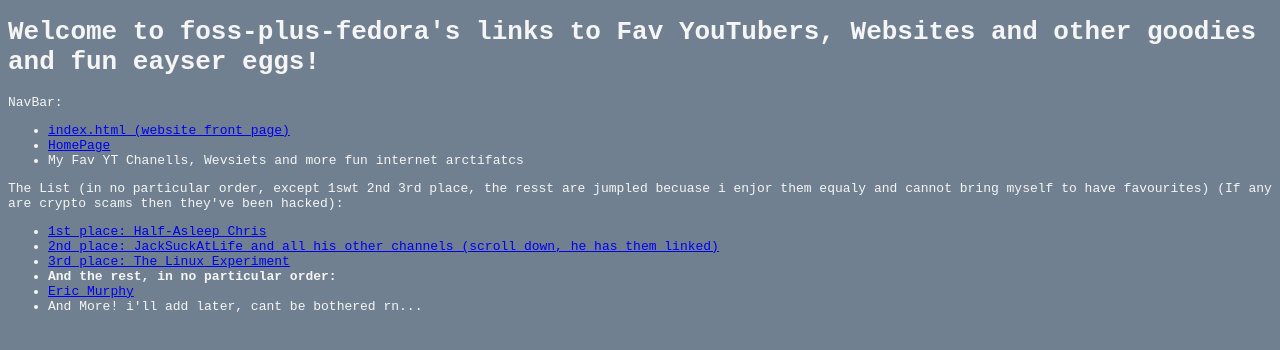
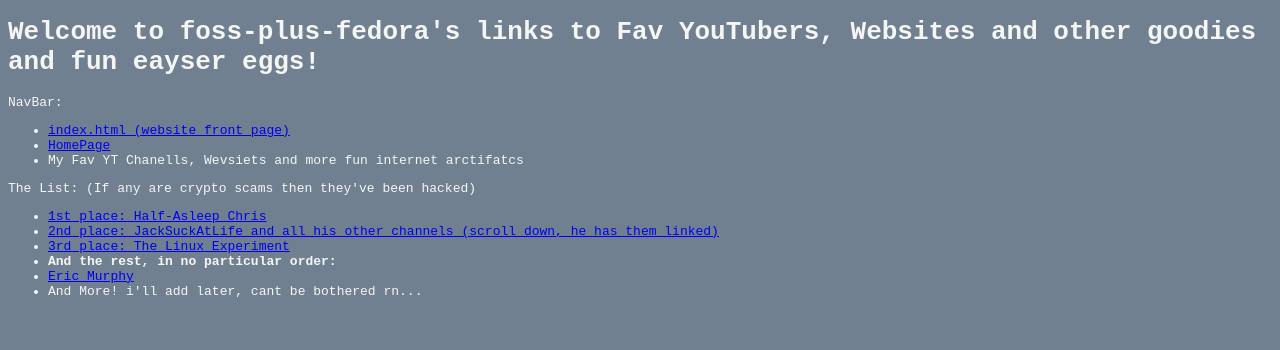
Before and after one commit to foss-plus-fedora/foss-plus-fedora.github.io, a plain HTML site: page links.html in a window 1280 px wide. Drawn offline with Linux system fonts and the light colour scheme.

Commit message:
Update links.html

```diff
--- a/links.html
+++ b/links.html
@@ -14,7 +14,7 @@
       <li><a href='home.html'>HomePage</a></li>
       <li>My Fav YT Chanells, Wevsiets and more fun internet arctifatcs</li>
     </ul>
-    <p>The List (in no particular order, except 1swt 2nd 3rd place, the resst are jumpled becuase i enjor them equaly and cannot bring myself to have favourites) (If any are crypto scams then they've been hacked):</p>
+    <p>The List: (If any are crypto scams then they've been hacked)</p>
     <ul>
       <li><a href='http://www.youtube.com/channel/UCq4qiifOaFGW3a2oljSfxUg'>1st place: Half-Asleep Chris</a></li>
       <li><a href='http://www.youtube.com/channel/UCewMTclBJZPaNEfbf-qYMGA'>2nd place: JackSuckAtLife and all his other channels (scroll down, he has them linked) </a></li>
```
